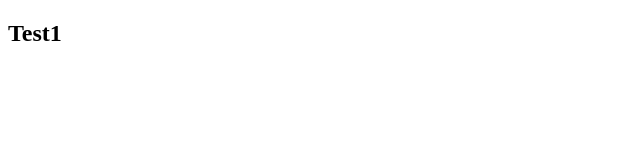
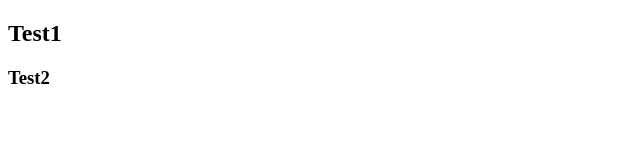
Before and after one commit to AliOgretmen/git-testing, a plain HTML site: page index.html in a window 1280 px wide. Shown: the full height of the page, 0-640 px from the left. Drawn offline with Linux system fonts and the light colour scheme.

Commit message:
test commit

```diff
--- a/index.html
+++ b/index.html
@@ -8,5 +8,6 @@
 </head>
 <body>
     <h2>Test1</h2>
+    <h3>Test2</h3>
 </body>
 </html>
```
